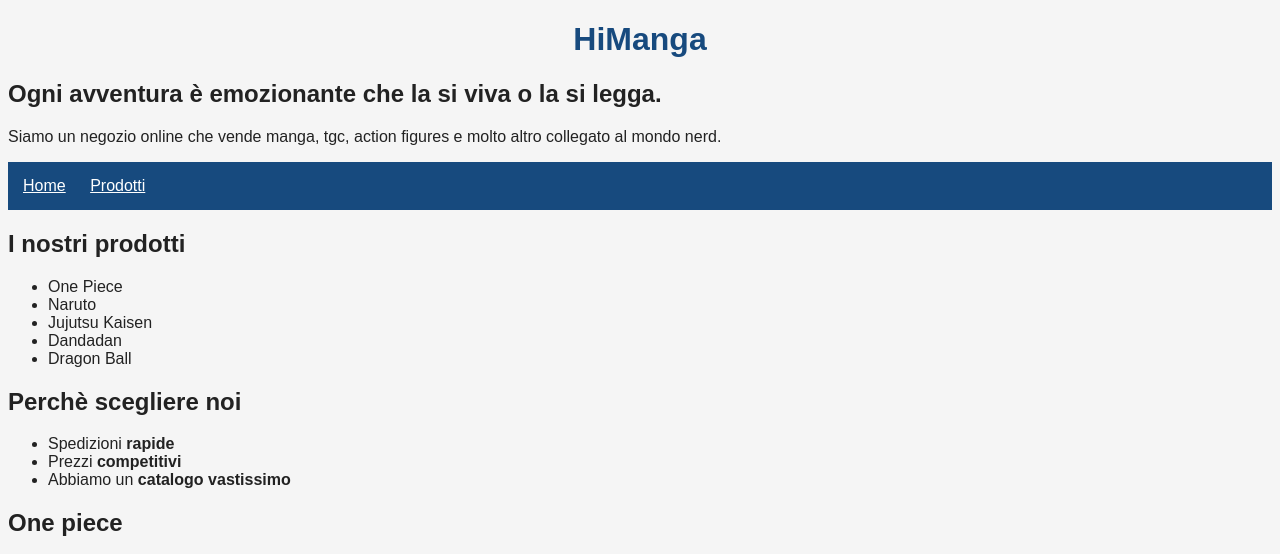
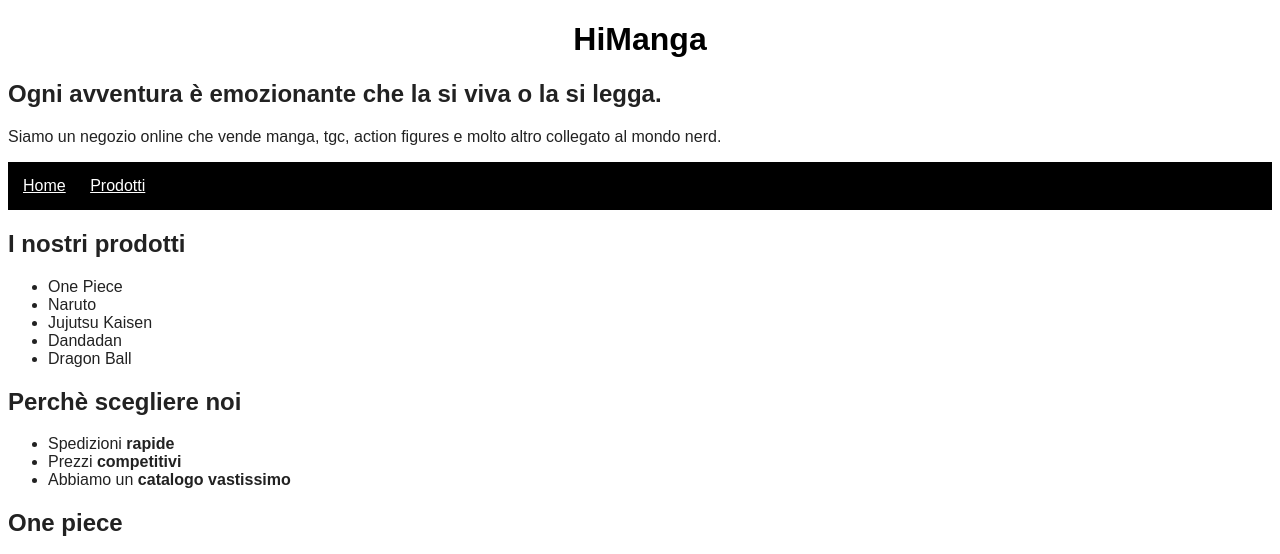
Before and after one commit to NNIBUU/sito-web-4asco, a plain HTML site: page index.html in a window 1280 px wide. Shown: the top 554 px of the page. Drawn offline with Linux system fonts and the light colour scheme.

Commit message:
Change background and text colors in style.css

```diff
--- a/style.css
+++ b/style.css
@@ -1,11 +1,11 @@
-body {background-color: #f5f5f5;
+body {background-color: light yellow;
 	font-family: Arial, sans-serif;
 	color: #222222;}
 
-h1 {color: #174a7e;
+h1 {color: black;
 	text-align: center;}
 
-nav {background-color: #174a7e;
+nav {background-color: black;
 	padding: 15px;}
 
 nav a {color: white;
```
